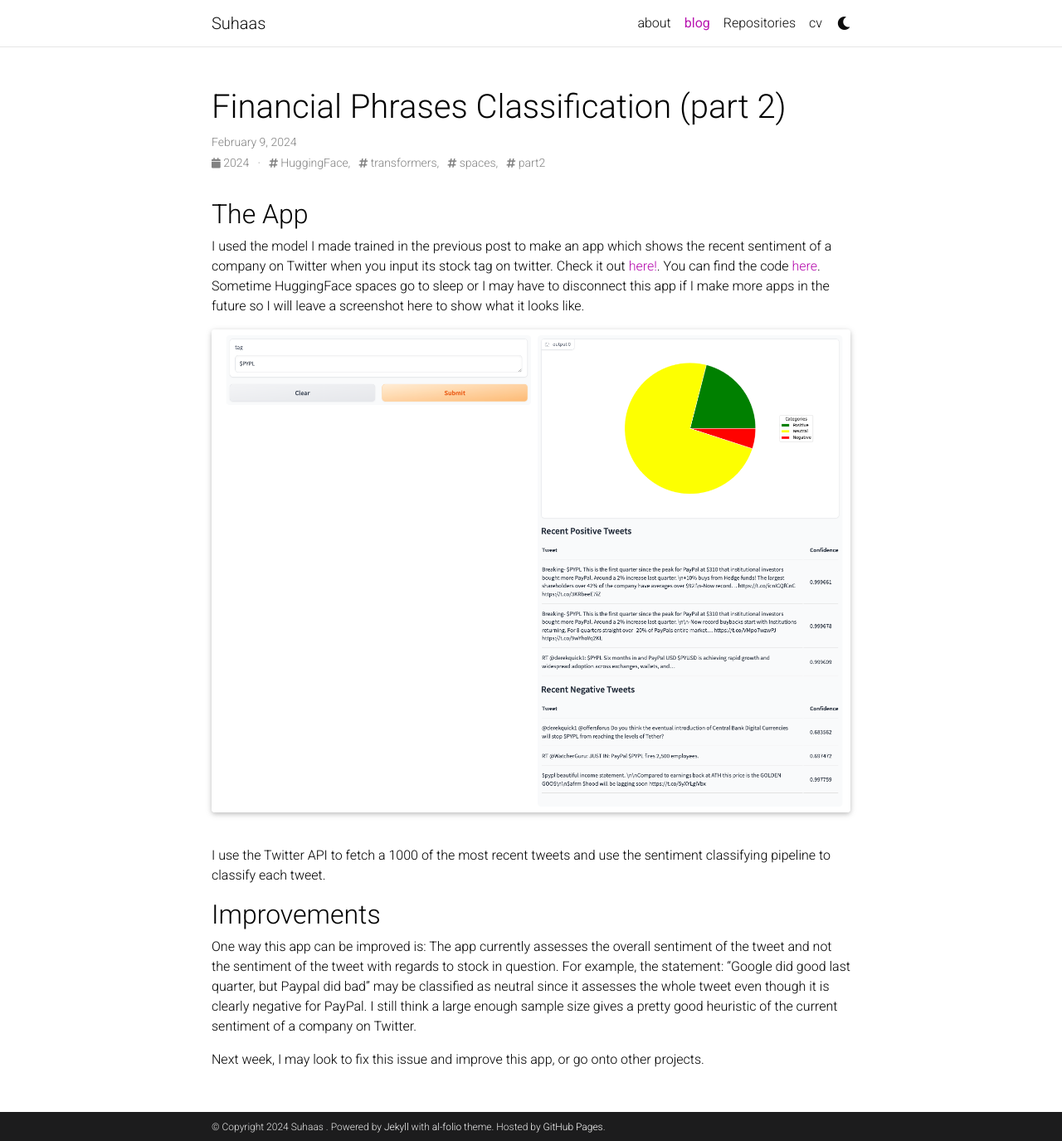
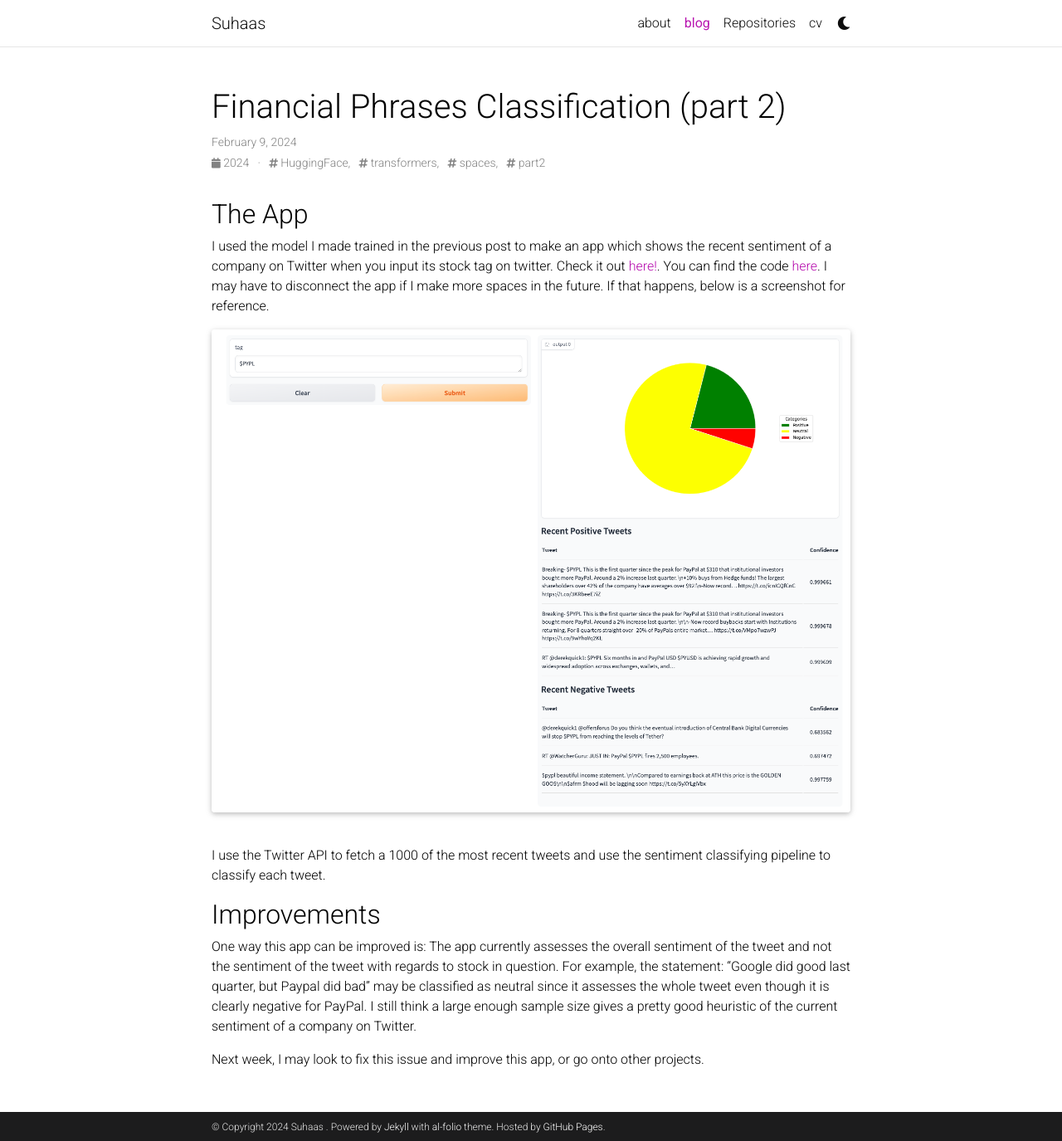
Before and after one commit to spknash/spknash.github.io, a Jekyll site: the page built from _posts/2024-02-09-company-sentiment-app.md, in a window 1280 px wide and 1375 px high. Shown: the whole window at 83% size. Built offline with Jekyll 4.4.1, drawn with Linux system fonts in a browser that asks for light colours; full-size pictures stand in for the smaller copies a plugin makes; comment, search, counter and statistics services are not loaded; a style sheet for code colours, icons or effects is not loaded.

Commit message:
edits to 2-9 post

```diff
--- a/_posts/2024-02-09-company-sentiment-app.md
+++ b/_posts/2024-02-09-company-sentiment-app.md
@@ -10,7 +10,7 @@ categories:
 
 ## The App
 
-I used the model I made trained in the previous post to make an app which shows the recent sentiment of a company on Twitter when you input its stock tag on twitter. Check it out [here!](https://huggingface.co/spaces/suhaaspk/Company-Sentiment). You can find the code [here](https://huggingface.co/spaces/suhaaspk/Company-Sentiment/tree/main). Sometime HuggingFace spaces go to sleep or I may have to disconnect this app if I make more apps in the future so I will leave a screenshot here to show what it looks like.
+I used the model I made trained in the previous post to make an app which shows the recent sentiment of a company on Twitter when you input its stock tag on twitter. Check it out [here!](https://huggingface.co/spaces/suhaaspk/Company-Sentiment). You can find the code [here](https://huggingface.co/spaces/suhaaspk/Company-Sentiment/tree/main). I may have to disconnect the app if I make more spaces in the future. If that happens, below is a screenshot for reference.
 
 <div class="row">
     <div class="col-sm mt-3 mt-md-0">
```
